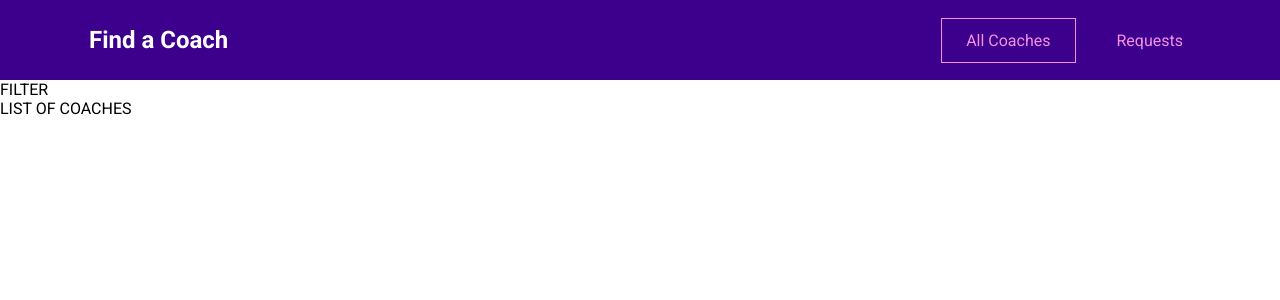
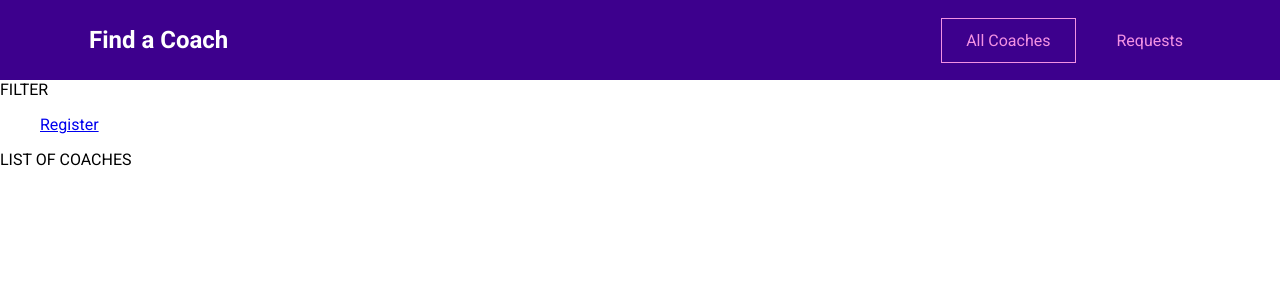
Before and after one commit to DagimAsnake/vueCli-coachApp, a Vue app: page /coaches in a window 1280 px wide. Shown: the top 300 px of the page. Built offline with nearby package versions, Linux system fonts and the light colour scheme.

Commit message:
connecting all pages

```diff
--- a/src/pages/coaches/CoachDetail.vue
+++ b/src/pages/coaches/CoachDetail.vue
@@ -1,13 +1,12 @@
 <template>
   <h1>detail</h1>
+  <router-view></router-view>
+  <router-link to="/coaches/c1/contact">Contact</router-link>
 </template>
 
 <script>
-export default {
-
-}
+export default {};
 </script>
 
 <style>
-
 </style>
--- a/src/pages/coaches/CoachesList.vue
+++ b/src/pages/coaches/CoachesList.vue
@@ -3,6 +3,11 @@
     FILTER
   </section>
   <section>
+    <div class="control">
+      <ul>
+        <router-link to="/register">Register</router-link>
+      </ul>
+    </div>
     LIST OF COACHES
   </section>
 </template>
```
